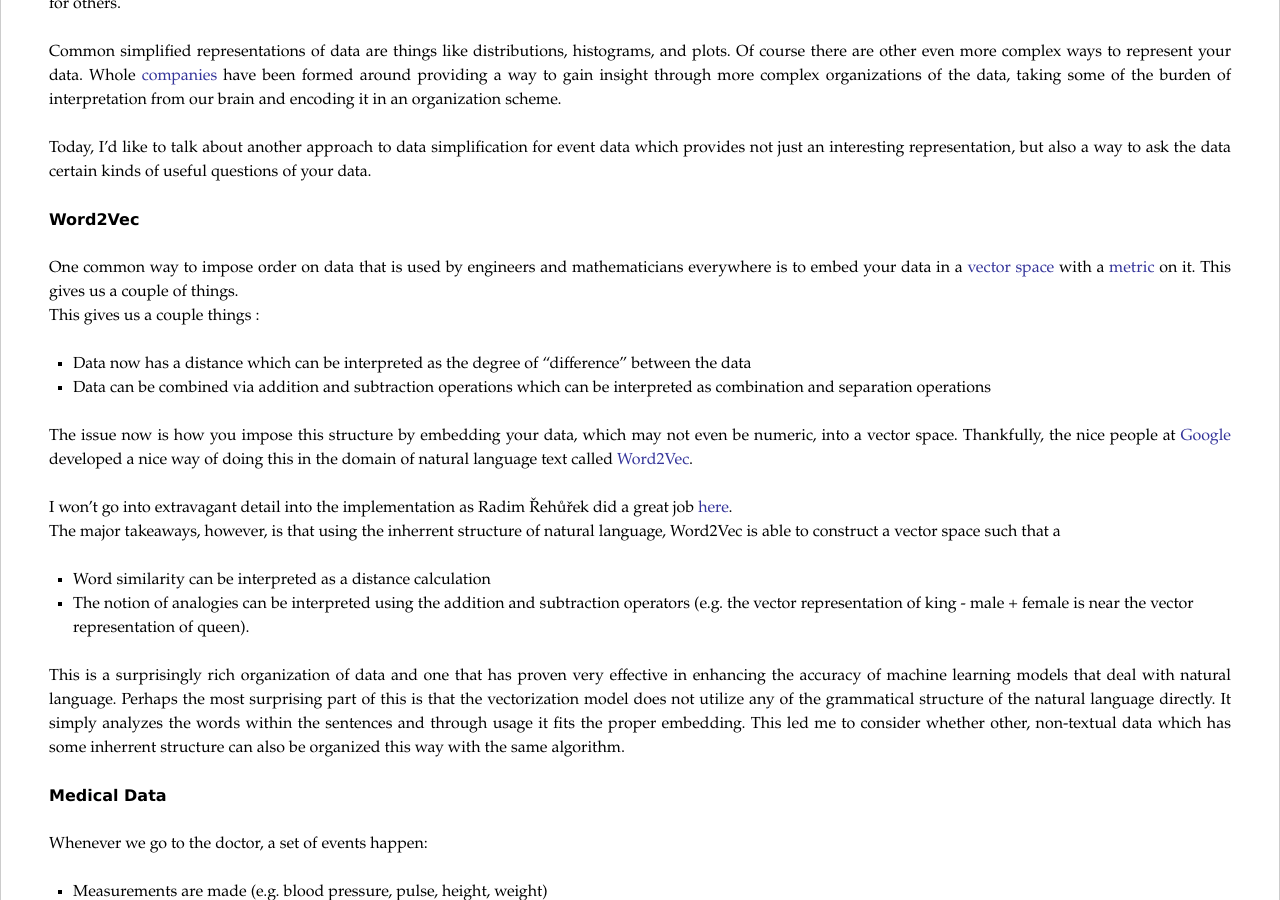
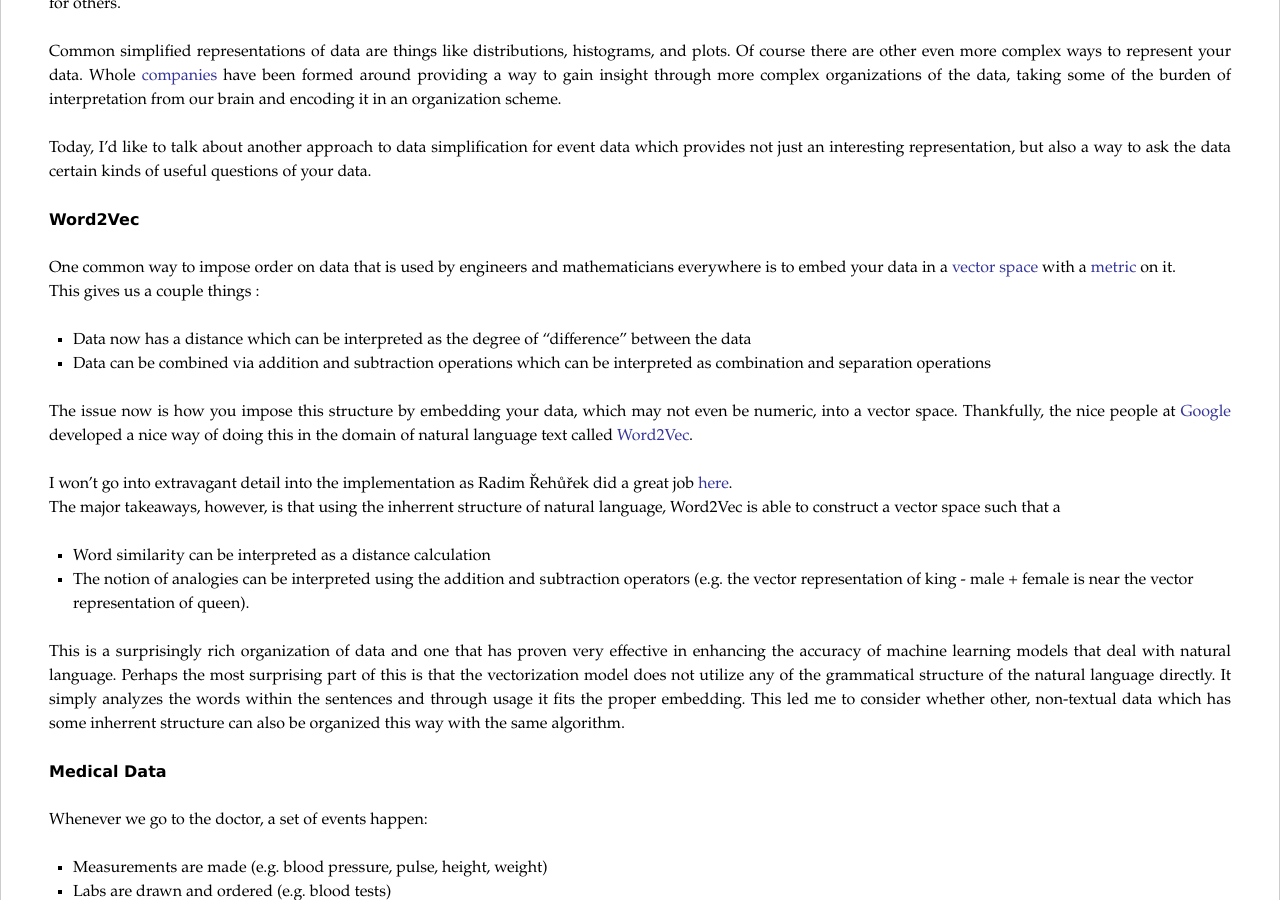
Before and after one commit to cestella/cestella.github.io, a Jekyll site: the page built from _posts/2015-12-04-nlp-for-non-text.markdown, in a window 1280 px wide and 900 px high, scrolled down 919 px. Built offline with Jekyll 4.4.1, drawn with Linux system fonts in a browser that asks for light colours; comment, search, counter and statistics services are not loaded.

Commit message:
Repeated words.

```diff
--- a/_posts/2015-12-04-nlp-for-non-text.markdown
+++ b/_posts/2015-12-04-nlp-for-non-text.markdown
@@ -71,8 +71,7 @@
 
 One common way to impose order on data that is used by engineers and
 mathematicians everywhere is to embed your data in a [vector space](https://en.wikipedia.org/wiki/Vector_space) with a
-[metric](https://en.wikipedia.org/wiki/Metric_space) on it.  This gives
-us a couple of things.
+[metric](https://en.wikipedia.org/wiki/Metric_space) on it.
 This gives us a couple things :
 
 * Data now has a distance which can be interpreted as the degree of
```
